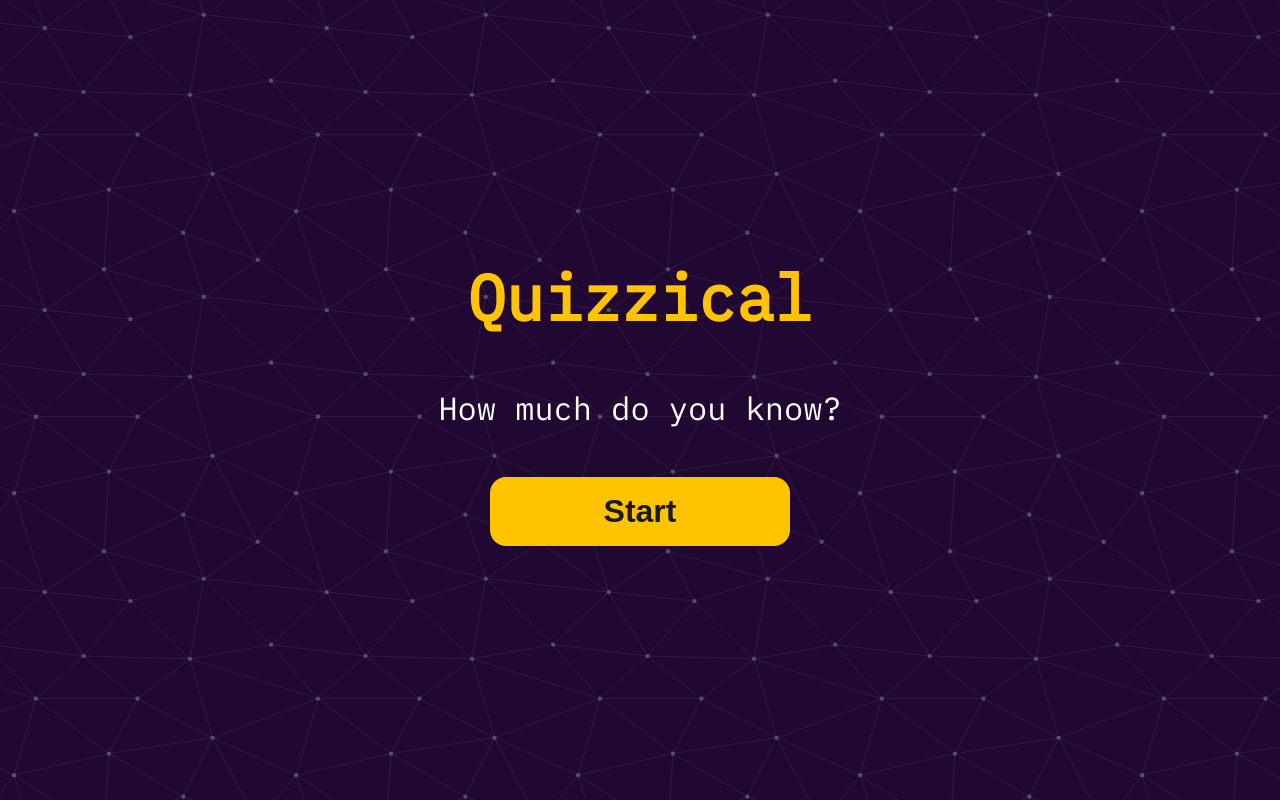
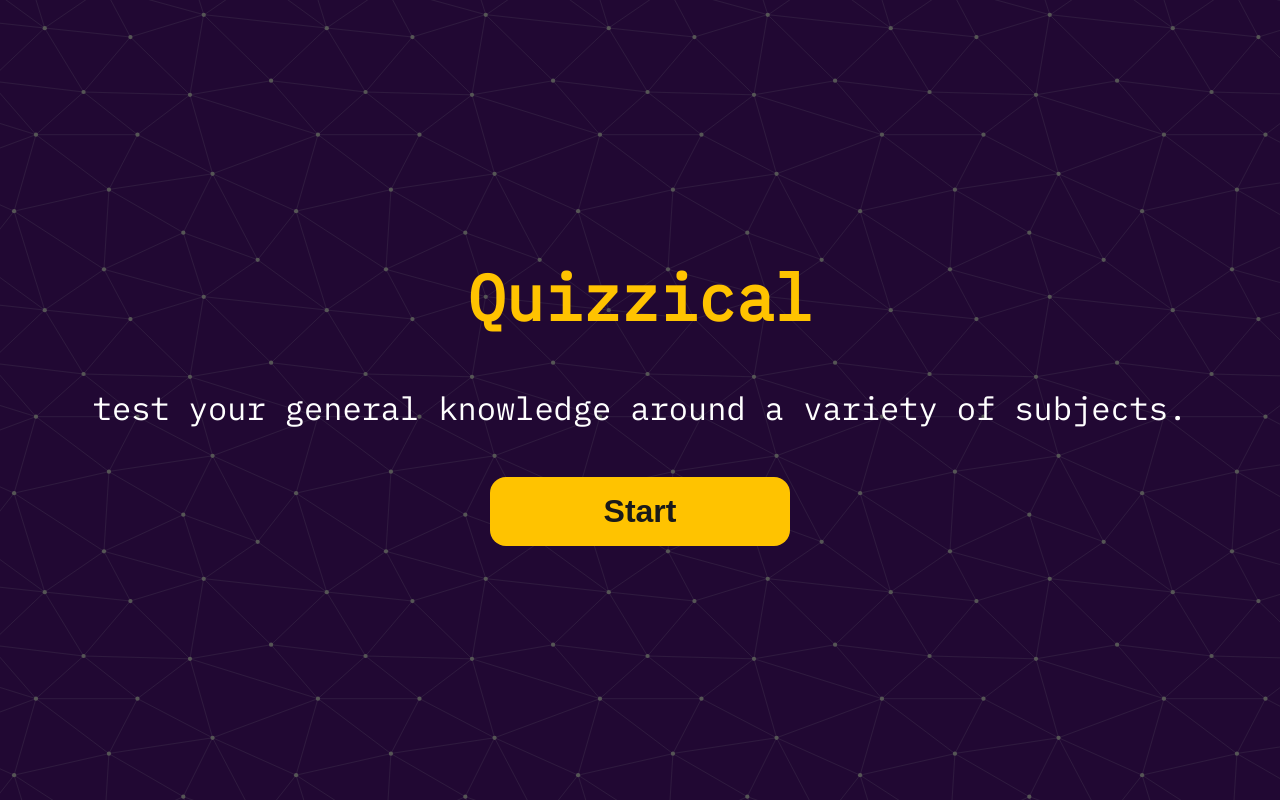
Before and after one commit to nour-17/quizzical, a React (Create React App) app: page / in a window 1280 px wide. Built offline with nearby package versions, Linux system fonts and the light colour scheme.

Commit message:
Update Intro.jsx

```diff
--- a/src/components/Intro.jsx
+++ b/src/components/Intro.jsx
@@ -4,7 +4,7 @@ export default function Intro({ startQuiz }) {
   return (
     <div className="intro">
       <h1 className="intro__title">Quizzical</h1>
-      <p>How much do you know?</p>
+      <p>test your general knowledge around a variety of subjects.</p>
       <button className="submit intro-btn" onClick={startQuiz}>
         Start
       </button>
```
